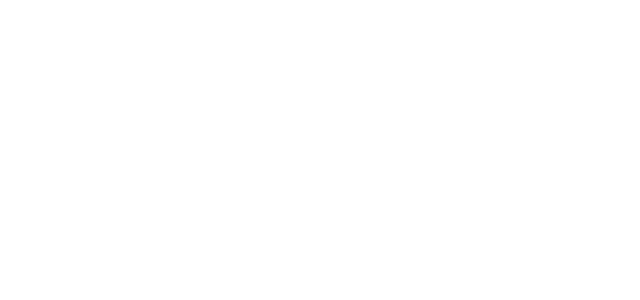
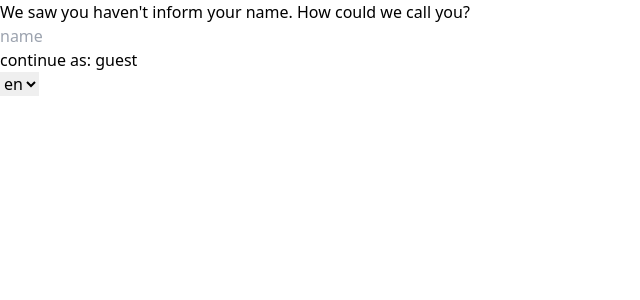
Before and after one commit to marcusviniciusg03dev/vue3-task-app, a Vue app: page /en/ in a window 1280 px wide. Before the commit this address had no page. Shown: the top 300 px of the page, without its empty margins (0-640 px from the left). Built offline with nearby package versions, Linux system fonts and the light colour scheme.

Commit message:
Feat: Add support to english

```diff
--- a/src/App.vue
+++ b/src/App.vue
@@ -1,3 +1,21 @@
+<script lang="ts" setup>
+import { langs } from '@/langs'
+import { useRouter } from 'vue-router'
+
+const router = useRouter()
+
+const handleChangeRoute = (e: any) => {
+  router.push(`/${e.target.value}/${router.currentRoute.value.path.split('/').slice(2).join('/')}`)
+}
+</script>
 <template>
   <router-view />
+  <select
+    name="route"
+    class="absolute right-5 top-2 p-2 bg-black text-slate-100 rounded-sm"
+    @change="handleChangeRoute"
+    :value="$route.params.lang"
+  >
+    <option v-for="lang in Object.keys(langs)" :key="lang" :value="lang">{{ lang }}</option>
+  </select>
 </template>
--- a/src/components/NewTask.vue
+++ b/src/components/NewTask.vue
@@ -1,6 +1,9 @@
 <script lang="ts" setup>
 import { useTasks } from '@/stores/tasks'
-import { Teleport, ref } from 'vue'
+import { vFocus } from '@/directives/vFocus'
+import { Teleport, inject, ref } from 'vue'
+
+const translate = inject('translate')
 
 const title = defineModel<string>({
   type: String
@@ -25,7 +28,7 @@
     error.value = null
   }
   if (!title.value) {
-    return runErrorAlert('O título está vazio!')
+    return runErrorAlert(translate('newTask.errors.emptyTitle'))
   }
   const response = await fetch('https://jsonplaceholder.typicode.com/todos', {
     method: 'POST',
@@ -38,7 +41,7 @@
     }
   })
   if (!response.ok) {
-    return runErrorAlert('Não foi possível criar item.')
+    return runErrorAlert(translate('newTask.errors.cannotCreate'))
   }
   const createdTask = await response.json()
   tasks.value = [...tasks.value, createdTask]
@@ -57,17 +60,18 @@
   <header class="p-5 bg-slate-800 text-[#fefefe] flex items-center justify-center">
     <form @submit.prevent="handleSubmit" class="flex gap-4">
       <input
+        v-focus
         @keyup.prevent="handleTyping"
         v-model="title"
-        placeholder="Título"
-        class="border-0 bg-[#fefefe] text-black rounded-md w-full min-w-[25rem] p-4 placeholder:tracking-wider placeholder:font-bold"
+        :placeholder="translate('newTask.titlePlaceholder')"
+        class="border-0 bg-[#fefefe] text-black rounded-md w-full min-w-[25rem] p-4 placeholder:tracking-wider placeholder:font-bold focus:border-2 focus:border-blue-400 outline-none"
       />
       <button
         type="submit"
         :disabled="isTyping"
         class="p-4 px-5 bg-red-600 font-bold border-0 rounded-md tracking-wider hover:shadow-lg"
       >
-        {{ isTyping ? 'Digitando...' : 'Adicionar' }}
+        {{ isTyping ? translate('_shared.typing') : translate('newTask.add') }}
       </button>
     </form>
   </header>
--- a/src/components/TaskContainer.vue
+++ b/src/components/TaskContainer.vue
@@ -1,5 +1,6 @@
 <script lang="ts" setup>
 import { useTasks } from '@/stores/tasks'
+import { inject } from 'vue'
 const props = defineProps(['task'])
 
 const { tasks, reversedTasks } = useTasks()
@@ -12,13 +13,16 @@
     tasks.value = [...reversedTasks.value.filter((item) => item.id !== props.task.id)].reverse()
   }
 }
+const translate = inject('translate')
 </script>
 <template>
   <router-link
-    :to="`/tasks/${task.id}`"
+    :to="`/${$route.params.lang}/tasks/${task.id}`"
     class="grid grid-cols-[auto_5rem] items-center pointer p-4 w-full max-w-[40rem] bg-slate-200 transition-all hover:shadow-md"
   >
     <h3 class="text-[rgb(130,_40,_40)]">{{ props.task.title }}</h3>
-    <a @click.prevent="handleDelete" class="text-red-500 font-extrabold uppercase">remover</a>
+    <a @click.prevent="handleDelete" class="text-red-500 font-extrabold uppercase">{{
+      translate('_shared.remove')
+    }}</a>
   </router-link>
 </template>
--- /dev/null
+++ b/src/directives/vFocus.ts
@@ -0,0 +1,5 @@
+import type { ObjectDirective } from 'vue'
+
+export const vFocus: ObjectDirective = {
+  mounted: (el) => el.focus()
+}
--- /dev/null
+++ b/src/langs/en.ts
@@ -0,0 +1,34 @@
+import type { ILang } from '.'
+
+export const en: ILang = {
+  home: {
+    noNameMessage: "We saw you haven't inform your name. How could we call you?",
+    nameInputPlaceholder: 'name',
+    signIn: {
+      template: 'continue as:',
+      templateNoName: 'guest'
+    }
+  },
+  newTask: {
+    titlePlaceholder: 'title',
+    add: 'add',
+    errors: {
+      emptyTitle: 'Title is empty!',
+      cannotCreate: "It wasn't possible to create item."
+    }
+  },
+  taskView: {
+    completedLabel: 'completed',
+    userIdLabel: 'User id',
+    errors: {
+      notFound: 'Item not found.'
+    }
+  },
+  _shared: {
+    typing: 'Typing...',
+    remove: 'remove',
+    loading: 'loading...',
+    true: 'true',
+    false: 'false'
+  }
+}
--- /dev/null
+++ b/src/langs/index.ts
@@ -0,0 +1,42 @@
+import { en } from './en'
+import { pt } from './pt'
+
+export interface ILang {
+  home: {
+    noNameMessage: string
+    nameInputPlaceholder: string
+    signIn: {
+      template: string
+      templateNoName: string
+    }
+  }
+  newTask: {
+    titlePlaceholder: string
+    add: string
+    errors: {
+      emptyTitle: string
+      cannotCreate: string
+    }
+  }
+  taskView: {
+    errors: {
+      notFound: string
+    }
+    completedLabel: string
+    userIdLabel: string
+  }
+  _shared: {
+    typing: string
+    loading: string
+    remove: string
+    true: string
+    false: string
+  }
+}
+
+export const langs: { [lang: string]: ILang } = {
+  pt,
+  en
+}
+
+export const langsList = Object.keys(langs)
--- /dev/null
+++ b/src/langs/pt.ts
@@ -0,0 +1,34 @@
+import type { ILang } from '.'
+
+export const pt: ILang = {
+  home: {
+    noNameMessage: 'Notamos que você não nos informou seu nome. Como podemos chamar você?',
+    nameInputPlaceholder: 'nome',
+    signIn: {
+      template: 'continuar como:',
+      templateNoName: 'convidado'
+    }
+  },
+  newTask: {
+    titlePlaceholder: 'título',
+    add: 'Adicionar',
+    errors: {
+      emptyTitle: 'O título está vazio!',
+      cannotCreate: 'Não foi possível criar o item.'
+    }
+  },
+  taskView: {
+    completedLabel: 'completo',
+    userIdLabel: 'Id do usuário',
+    errors: {
+      notFound: 'Item não encontrado.'
+    }
+  },
+  _shared: {
+    typing: 'Digitando...',
+    loading: 'carregando...',
+    remove: 'remover',
+    true: 'verdadeiro',
+    false: 'falso'
+  }
+}
--- /dev/null
+++ b/src/plugins/i18n.ts
@@ -0,0 +1,14 @@
+import type { App } from 'vue'
+
+export const i18nPlugin = {
+  install: (app: App, langOptions: { [lang: string]: any }) => {
+    const translate = (key: string) => {
+      const { lang } = app.config.globalProperties.$route.params
+      if (typeof lang !== 'string' || !langOptions[lang]) return
+      return key.split('.').reduce((o, i) => {
+        if (o) return o[i]
+      }, langOptions[lang])
+    }
+    app.provide('translate', translate)
+  }
+}
--- a/src/router.ts
+++ b/src/router.ts
@@ -3,26 +3,34 @@
 import TasksView from '@/views/tasks/TasksView.vue'
 import TaskView from '@/views/task/TaskView.vue'
 import { hasUser, userStore } from './stores/user'
+import { langsList } from './langs'
 
 export const router = createRouter({
   history: createWebHistory(),
   routes: [
     {
-      path: '/',
+      path: '/:lang/',
       name: 'home',
       component: HomeView
     },
     {
-      path: '/tasks',
+      path: '/:lang/tasks',
       name: 'tasks',
       component: TasksView
     },
     {
-      path: '/tasks/:id',
+      path: '/:lang/tasks/:id',
       name: 'task',
       component: TaskView
     }
   ]
+})
+
+router.beforeEach((to, _from, next) => {
+  if (!langsList.includes(to.params.lang as string)) {
+    next('/en/')
+  }
+  next()
 })
 
 router.beforeEach((_to, _from, next) => {
--- a/src/views/home/HomeView.vue
+++ b/src/views/home/HomeView.vue
@@ -1,7 +1,8 @@
 <script setup lang="ts">
-import { onUnmounted } from 'vue'
+import { inject, onUnmounted } from 'vue'
+import { userStore, hasUser } from '@/stores/user'
 
-import { userStore, hasUser } from '@/stores/user'
+const translate = inject('translate')
 
 const name = defineModel('name', { type: String })
 
@@ -12,14 +13,21 @@
 <template>
   <main class="h-screen bg-[#ff0000] flex flex-col items-center justify-center gap-10">
     <div class="grid gap-4 text-gray-50" v-show="!hasUser">
-      <p>Notamos que você não nos informou seu nome. Como podemos chamar você?</p>
-      <input v-model="name" class="w-full p-4 border-0" placeholder="Nome" />
+      <p>{{ translate('home.noNameMessage') }}</p>
+      <input
+        v-model="name"
+        class="w-full p-4 border-0"
+        :placeholder="translate('home.nameInputPlaceholder')"
+      />
     </div>
     <router-link
-      to="/tasks"
+      :to="`/${$route.params.lang}/tasks`"
       class="bg-[#ffeeee] text-black p-4 justify-center align-center transition-all duration-75 hover:shadow-xl"
-      >Continuar
-      {{ userStore.name || name ? `como '${userStore.name || name}'` : 'sem nome' }}</router-link
+      >{{
+        `${translate('home.signIn.template')} ${
+          userStore.name || name ? userStore.name || name : translate('home.signIn.templateNoName')
+        }`
+      }}</router-link
     >
   </main>
 </template>
--- a/src/views/task/TaskView.vue
+++ b/src/views/task/TaskView.vue
@@ -1,8 +1,10 @@
 <script lang="ts" setup>
-import { onMounted, ref } from 'vue'
+import { inject, onMounted, ref } from 'vue'
 import { useRouter } from 'vue-router'
 
 import { ITask } from '@/interfaces/ITask'
+
+const translate = inject('translate')
 
 const {
   currentRoute: {
@@ -21,7 +23,7 @@
     if (response.ok) {
       task.value = await response.json()
     } else if (response.status === 404) {
-      error.value = 'Item não encontrado.'
+      error.value = translate('taskView.errors.notFound')
     }
     loading.value = false
   }
@@ -30,14 +32,23 @@
 </script>
 <template>
   <main class="h-screen w-full bg-gray-50 p-16">
-    <div v-if="loading" id="loading">loading...</div>
+    <button
+      @click.prevent="$router.back()"
+      class="p-2 rounded-3xl bg-gray-900 text-slate-50 min-w-28 font-bold border-2 hover:bg-slate-100 hover:text-slate-600 transition-all duration-75"
+    >
+      voltar
+    </button>
+    <div v-if="loading" id="loading">{{ translate('_shared.loading') }}</div>
     <div v-else-if="error" id="error">
       {{ error }}
     </div>
     <div v-else class="flex flex-col gap-10">
       <h1 class="font-bold text-xl">{{ task!.title }}</h1>
-      <p>Completo: {{ task!.completed ? 'verdadeiro' : 'falso' }}</p>
-      <p>Id do usuário: {{ task!.userId }}</p>
+      <p>
+        {{ translate('taskView.completedLabel') }}:
+        {{ task!.completed ? translate('_shared.true') : translate('_shared.false') }}
+      </p>
+      <p>{{ translate('taskView.userIdLabel') }}: {{ task!.userId }}</p>
     </div>
   </main>
 </template>
```
Also changed, not shown: src/main.ts (+8 -3 lines).
